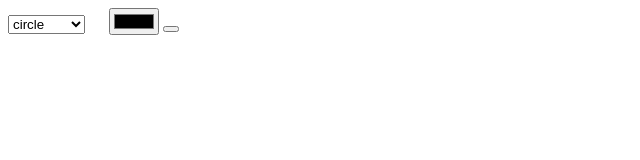
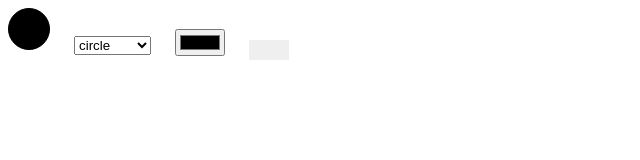
Before and after one commit to Georgesui/HW-7-Dimov, a plain HTML site: page index.html in a window 1280 px wide. Shown: the whole page, without its empty margins (0-640 px from the left). Drawn offline with Linux system fonts and the light colour scheme.

Commit message:
final commit

```diff
--- a/index.html
+++ b/index.html
@@ -10,14 +10,14 @@
 </head>
 
 <body class="body">
-	<div id="card"></div>
+	<div id="card" class="circle"></div>
 	<select name="elements" id="elements" class="elemnts-selection">
 		<option value="circle">circle</option>
 		<option value="quater">quater</option>
 		<option value="rectangle">rectangle</option>
 	</select>
-	<input type="color">
-	<button type="button"></button>
+	<input type="color" value="#000000" id="colorValue">
+	<button type="button" class="button"></button>
 	<script src="script.js" type="text/javascript" defer></script>
 </body>
 
--- a/script.js
+++ b/script.js
@@ -2,5 +2,14 @@ let selectedElements = document.querySelector('#elements');
 const circleTosquare = document.querySelector('#card')
 selectedElements.addEventListener('change', (eventTouch) => {
 	let newValue = eventTouch.target.value;
-	circleTosquare.classList.toggle(newValue)
+	circleTosquare.setAttribute('class', newValue)
 })
+
+let ourColorInput = document.querySelector('#colorValue');
+let buttonForColor = document.querySelector('button');
+if (ourColorInput.value = '#000000') {
+	circleTosquare.style.backgroundColor = '#000000'
+}
+buttonForColor.addEventListener('click', (event) => {
+	circleTosquare.style.backgroundColor = ourColorInput.value;
+})
--- a/style.css
+++ b/style.css
@@ -18,3 +18,10 @@
 .elemnts-selection {
 	margin-right: 20px;
 }
+
+.button {
+	padding: 10px 20px;
+	border: none;
+	cursor: pointer;
+	margin-left: 20px;
+}
```
